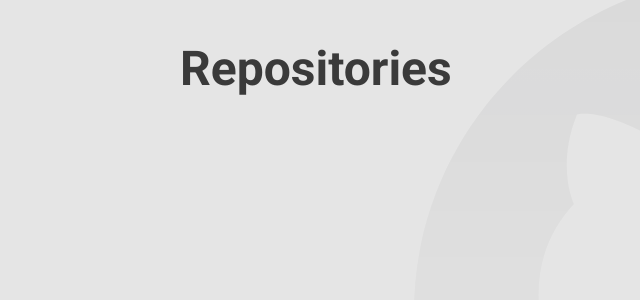
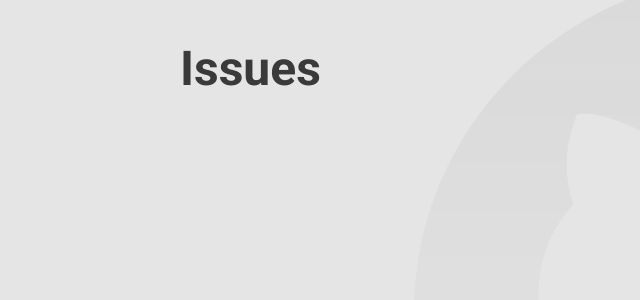
Before and after one commit to saraivafelipe27/configr_desafio, a React (Create React App) app: page / in a window 1280 px wide. Shown: the top 300 px of the page, without its empty margins (0-640 px from the left). Built offline with nearby package versions, Linux system fonts and the light colour scheme.

Commit message:
update code

```diff
--- a/src/pages/Dashbord/index.tsx
+++ b/src/pages/Dashbord/index.tsx
@@ -3,7 +3,7 @@ import React from 'react';
 import { Title } from './styles'
 
 const Dashboard: React.FC = () => {
-  return <Title>Repositories</Title>;
+  return <Title>Issues</Title>;
 };
 
 export default Dashboard;
```
